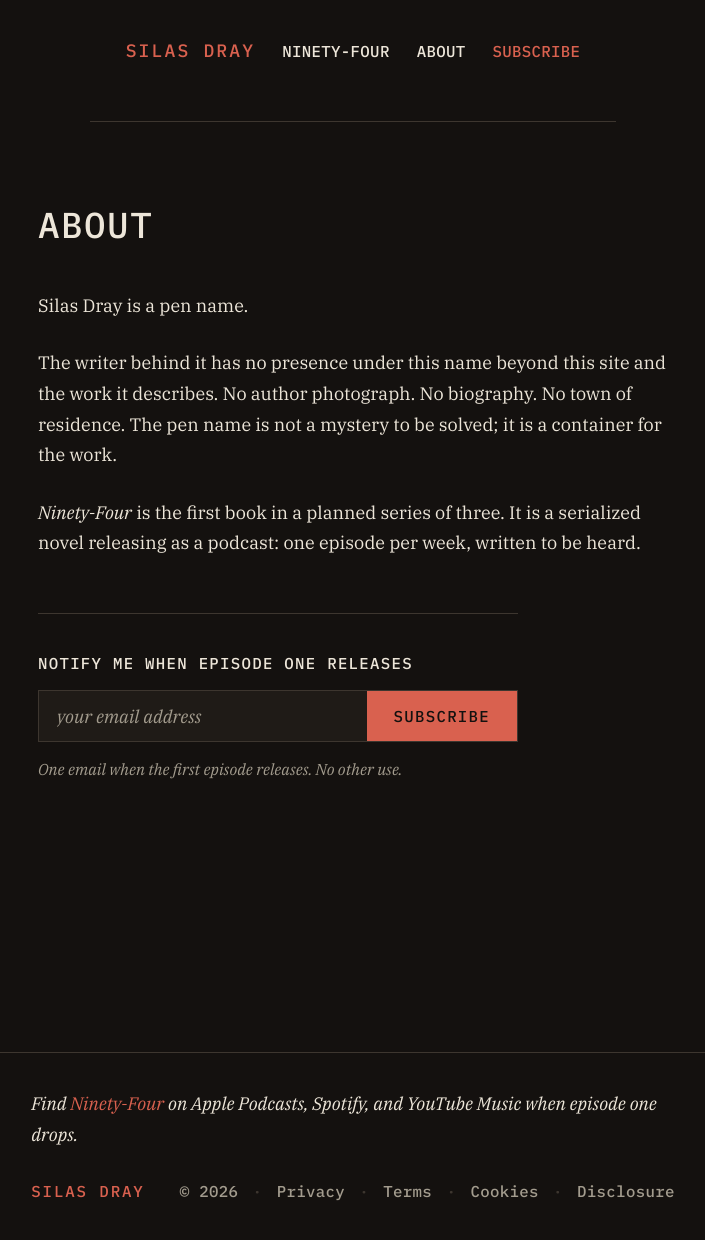
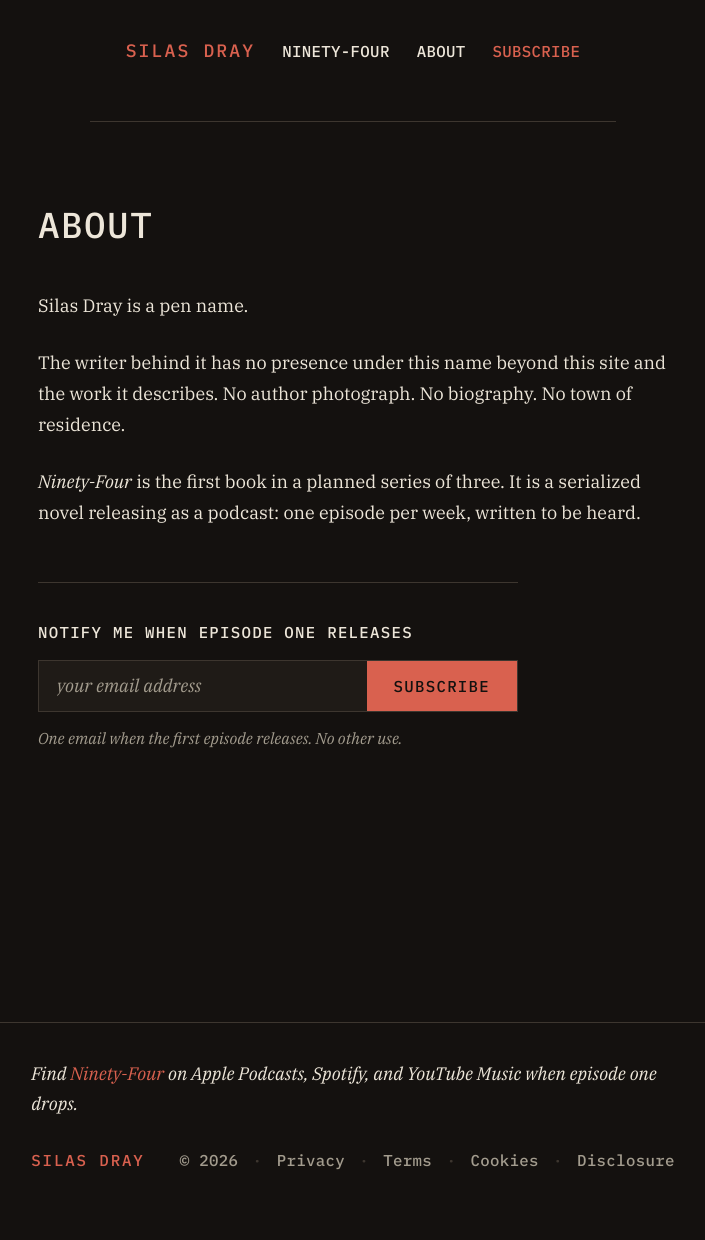
Before and after one commit to emaxon/silasdray-com, a Jekyll site: the page built from about/index.md, in a window 1280 px wide. Shown: the whole page, without its empty margins (287-992 px from the left). Built offline with Jekyll 4.4.1, drawn with Linux system fonts in a browser that asks for light colours; after the commit the page ends 1210 px from its top, so only the background shows below that.

Commit message:
about: drop "mystery to be solved / container for the work" line
Negation framing was anti-coy in intent but ratified the rejected
frame in effect. Page now demonstrates the pen-name posture
structurally (no author-as-person content) rather than rhetorically
denying it. Three paragraphs: pen-name acknowledgment, what doesn't
exist, and what the work is.

Rationale + role-lens analysis logged in _docs/design-system.md
CHANGELOG.

Co-Authored-By: Claude Opus 4.7 <noreply@anthropic.com>

```diff
--- a/about/index.md
+++ b/about/index.md
@@ -11,7 +11,7 @@ permalink: /about/
 
   <p>Silas Dray is a pen name.</p>
 
-  <p>The writer behind it has no presence under this name beyond this site and the work it describes. No author photograph. No biography. No town of residence. The pen name is not a mystery to be solved; it is a container for the work.</p>
+  <p>The writer behind it has no presence under this name beyond this site and the work it describes. No author photograph. No biography. No town of residence.</p>
 
   <p><em>Ninety-Four</em> is the first book in a planned series of three. It is a serialized novel releasing as a podcast: one episode per week, written to be heard.</p>
 
```
Also changed, not shown: _docs/design-system.md (+17 -0 lines).
